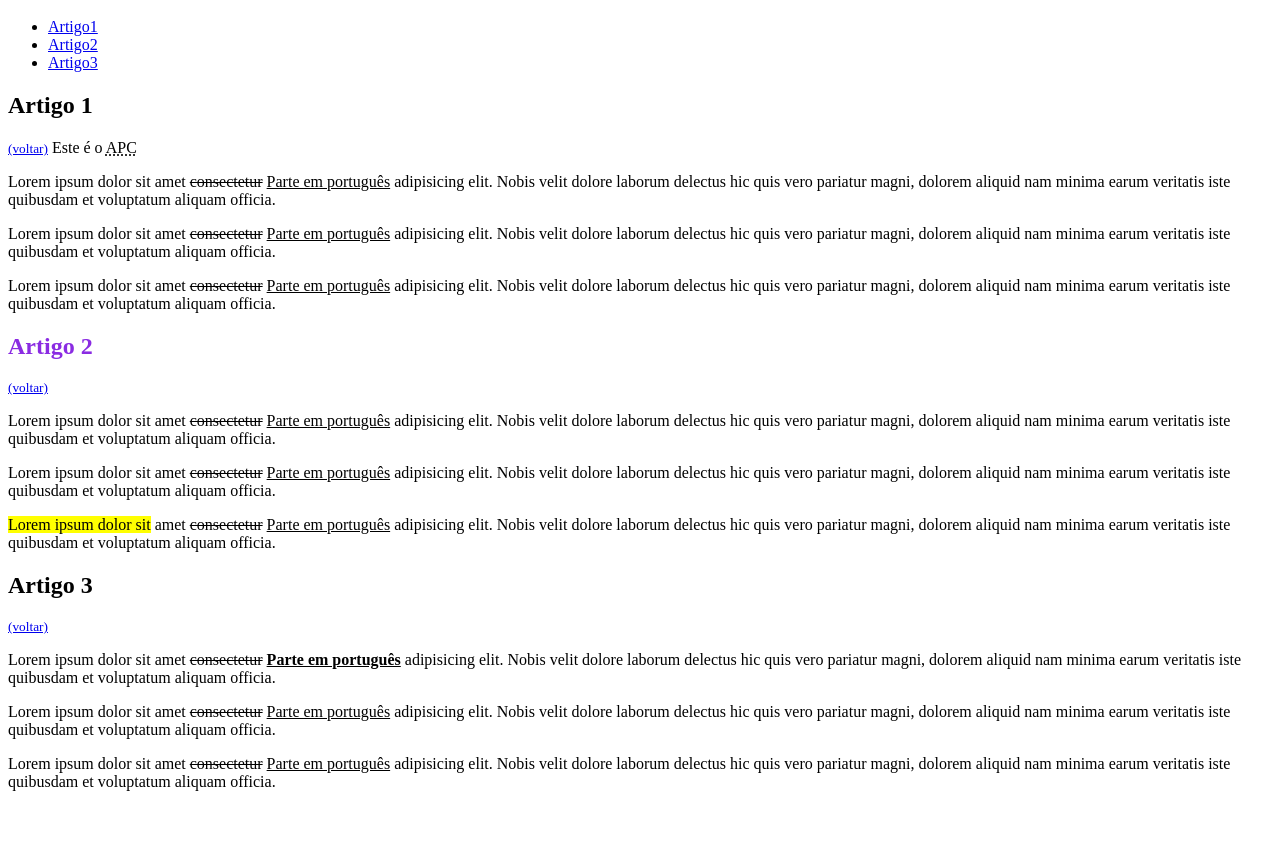
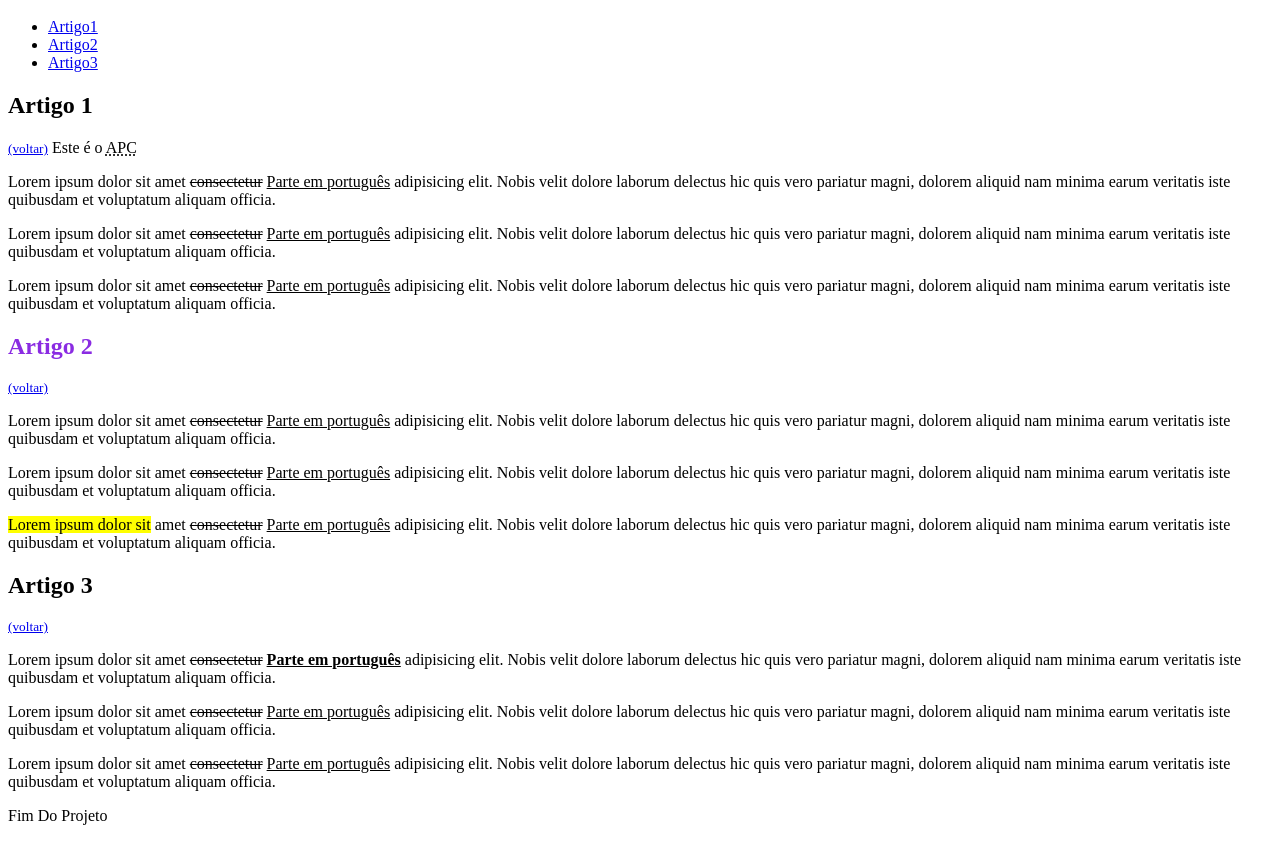
Before and after one commit to MikaelCantini/primeiroprojeto, a plain HTML site: page index.html in a window 1280 px wide. Shown: the part 48-889 px from the top of the page. Before the commit the page ends 855 px from the top, so only its background shows below. Drawn offline with Linux system fonts and the light colour scheme.

Commit message:
Projeto finalizado

```diff
--- a/index.html
+++ b/index.html
@@ -61,5 +61,7 @@
         Nobis velit dolore laborum delectus hic quis vero pariatur magni, dolorem aliquid nam minima
         earum veritatis iste quibusdam et voluptatum aliquam officia.
        </p>
+
+       <p>Fim Do Projeto</p>
     </body>
 </html>
```
